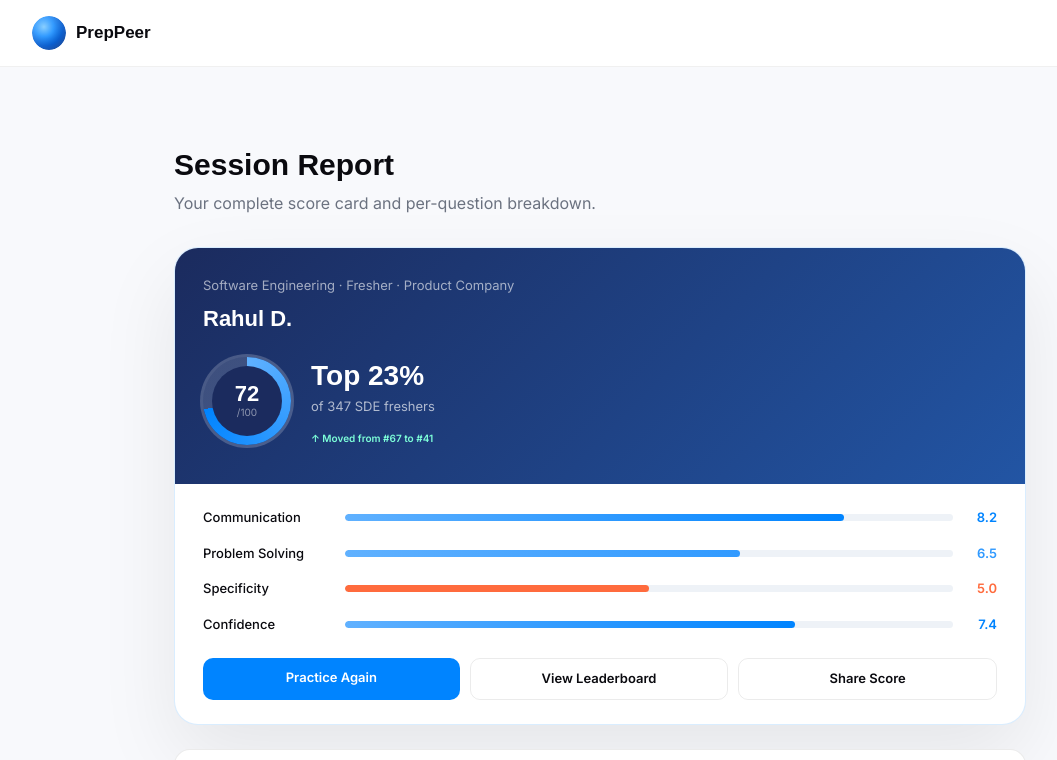
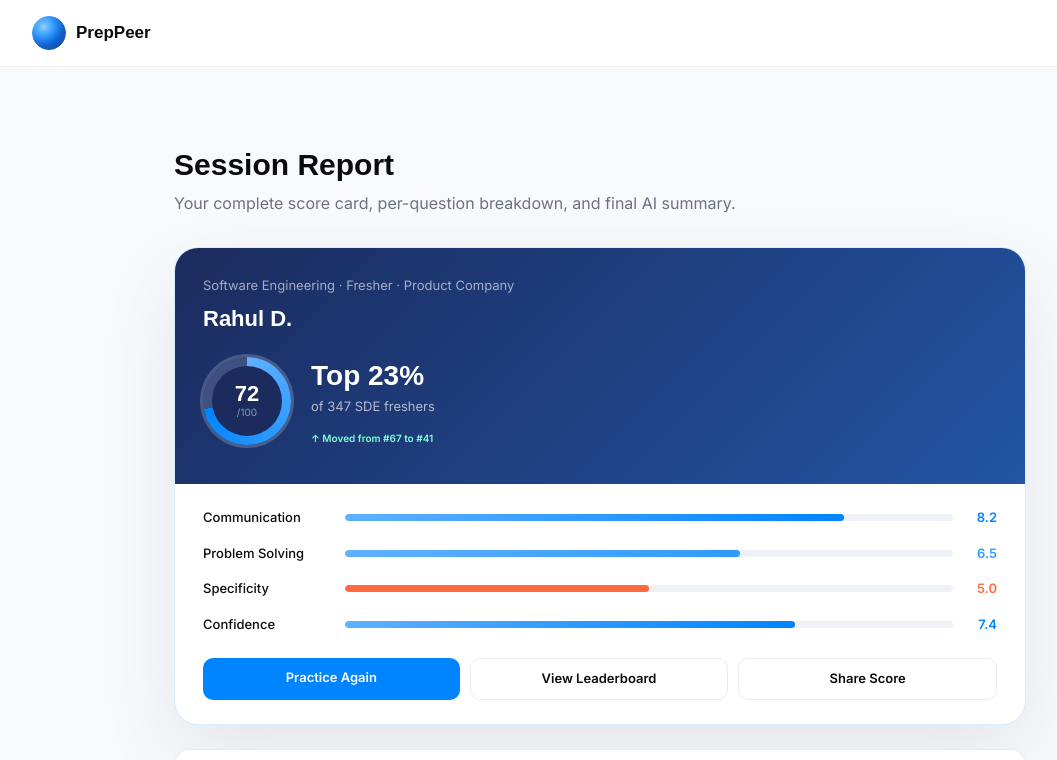
Before and after one commit to Rajat77a/PrepPeer, a Next.js app: page /results in a window 1280 px wide. Shown: the top 760 px of the page, without its empty margins (40-1097 px from the left). Built offline with nearby package versions, Linux system fonts and the light colour scheme; a web font is replaced by a local one.

Commit message:
Update page.tsx

```diff
--- a/app/results/page.tsx
+++ b/app/results/page.tsx
@@ -3,6 +3,7 @@
 import { useEffect, useState } from "react";
 import { SessionScoreCard } from "@/components/results/SessionScoreCard";
 import { QuestionBreakdownChart } from "@/components/results/QuestionBreakdownChart";
+import { SessionSummary } from "@/components/results/SessionSummary";
 import { Navbar } from "@/components/ui/Navbar";
 import { SESSION_REPORT } from "@/lib/mockData";
 import type { SessionReport } from "@/lib/types";
@@ -13,13 +14,16 @@ export default function ResultsPage() {
   useEffect(() => {
     try {
       const stored = sessionStorage.getItem("preppeer_results");
+
       if (stored) {
         const realData = JSON.parse(stored);
+
         setReport((prev) => ({
           ...prev,
           compositeScore: realData.compositeScore ?? prev.compositeScore,
           dimensions: realData.dimensions ?? prev.dimensions,
           questionScores: realData.questionScores ?? prev.questionScores,
+          summary: realData.summary ?? prev.summary,
         }));
       }
     } catch {
@@ -32,6 +36,7 @@ export default function ResultsPage() {
       typeof window !== "undefined"
         ? window.location.href
         : "https://preppeer.app/results";
+
     try {
       await navigator.clipboard.writeText(url);
       alert("Score card link copied to clipboard!");
@@ -43,15 +48,19 @@ export default function ResultsPage() {
   return (
     <div className="min-h-screen bg-off-white">
       <Navbar variant="inner" />
+
       <div className="max-w-[900px] mx-auto px-6 py-20">
         <h1 className="font-fustat font-extrabold text-3xl text-text mb-2">
           Session Report
         </h1>
+
         <p className="font-inter text-muted mb-8">
-          Your complete score card and per-question breakdown.
+          Your complete score card, per-question breakdown, and final AI summary.
         </p>
+
         <SessionScoreCard report={report} onShare={handleShare} />
         <QuestionBreakdownChart data={report.questionScores} />
+        <SessionSummary summary={report.summary} />
       </div>
     </div>
   );
```
